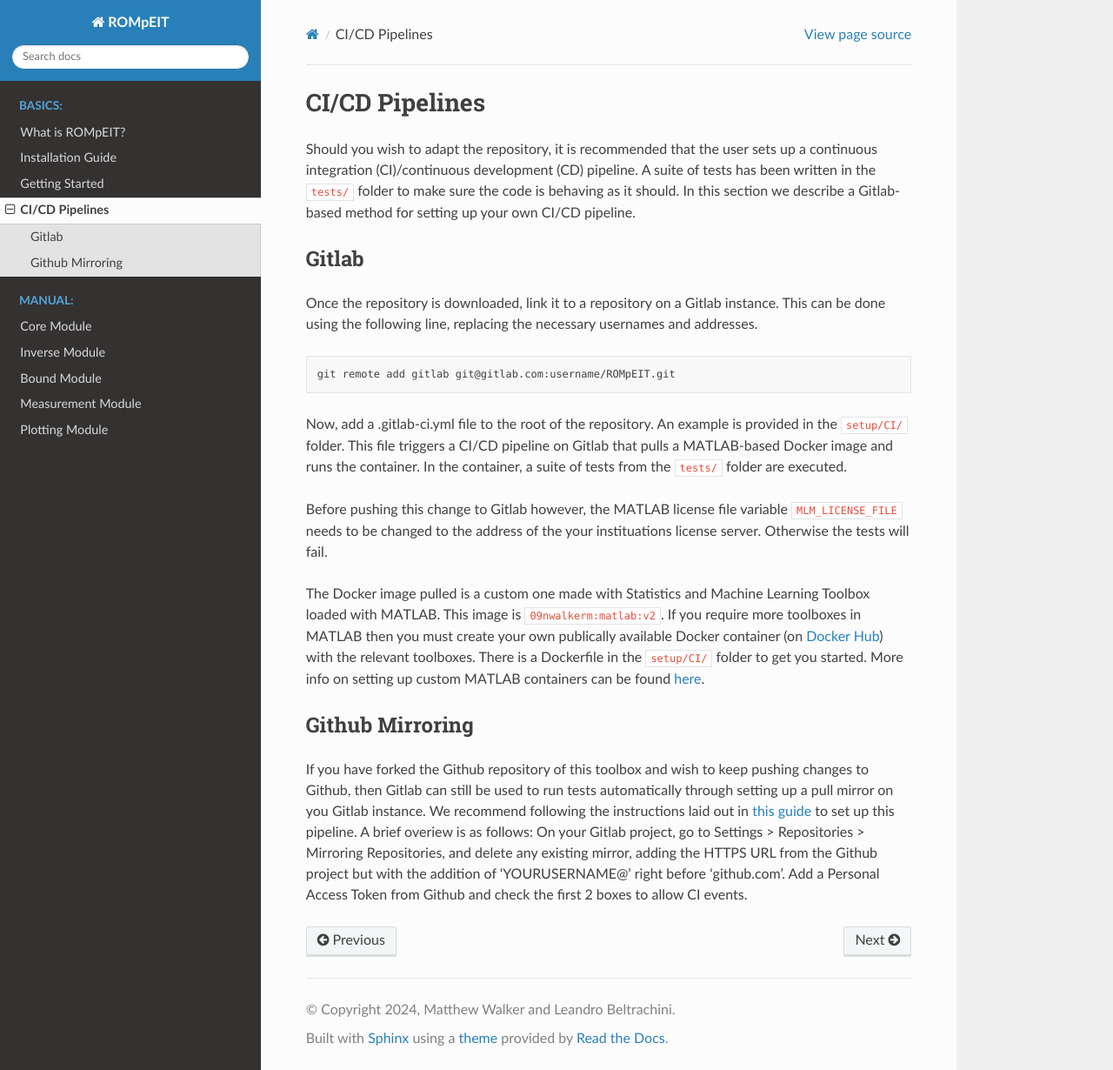
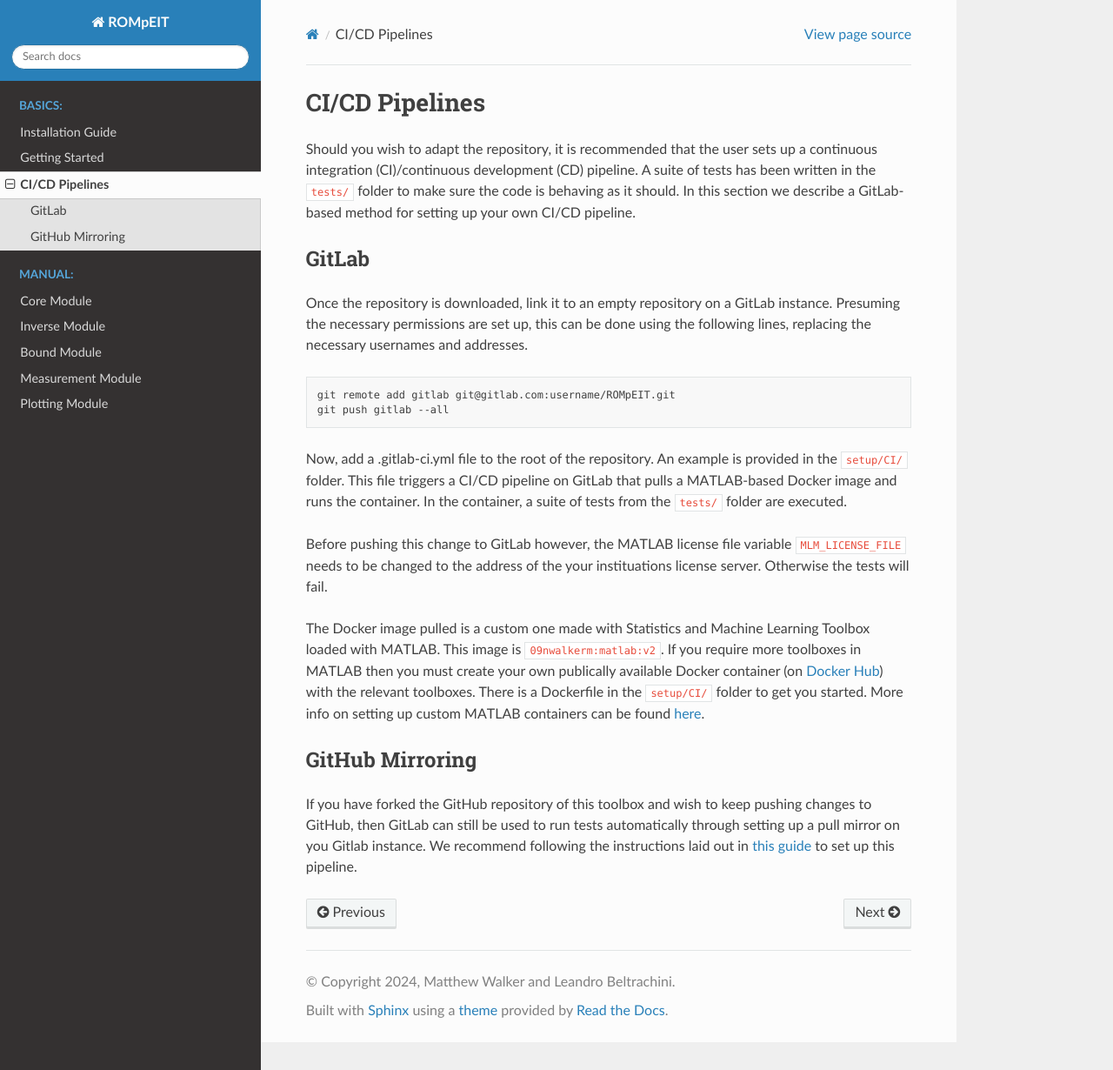
Before and after one commit to 09nwalkerm/ROMpEIT, a Sphinx documentation site: the page built from docs/cont_int.rst, in a window 1280 px wide and 1230 px high. Shown: the whole window at 87% size. Built offline with Sphinx 7.4.7 and the Read the Docs theme 3.1.0, drawn with Linux system fonts in a browser that asks for light colours.

Commit message:
update docs and add ci

```diff
--- a/docs/cont_int.rst
+++ b/docs/cont_int.rst
@@ -3,33 +3,33 @@ CI/CD Pipelines
 
 Should you wish to adapt the repository, it is recommended that the user sets up a continuous integration (CI)/continuous development (CD) pipeline.
 A suite of tests has been written in the :code:`tests/` folder to make sure the code is behaving as it should.
-In this section we describe a Gitlab-based method for setting up your own CI/CD pipeline.
+In this section we describe a GitLab-based method for setting up your own CI/CD pipeline.
 
-Gitlab
+GitLab
 ------
 
-Once the repository is downloaded, link it to a repository on a Gitlab instance. This can be done using the following line, replacing the necessary usernames and addresses.
+Once the repository is downloaded, link it to an empty repository on a GitLab instance. Presuming the necessary permissions are set up, this can be done using the following lines, replacing the necessary usernames and addresses.
 
 .. code-block:: bash
 
    git remote add gitlab git@gitlab.com:username/ROMpEIT.git
+   git push gitlab --all
 
 Now, add a .gitlab-ci.yml file to the root of the repository. An example is provided in the :code:`setup/CI/` folder.
-This file triggers a CI/CD pipeline on Gitlab that pulls a MATLAB-based Docker image and runs the container.
+This file triggers a CI/CD pipeline on GitLab that pulls a MATLAB-based Docker image and runs the container.
 In the container, a suite of tests from the :code:`tests/` folder are executed.
 
-Before pushing this change to Gitlab however, the MATLAB license file variable :code:`MLM_LICENSE_FILE` needs to be changed to the address of the your instituations license server.
+Before pushing this change to GitLab however, the MATLAB license file variable :code:`MLM_LICENSE_FILE` needs to be changed to the address of the your instituations license server.
 Otherwise the tests will fail.
 
 The Docker image pulled is a custom one made with Statistics and Machine Learning Toolbox loaded with MATLAB. This image is :code:`09nwalkerm:matlab:v2`.
 If you require more toolboxes in MATLAB then you must create your own publically available Docker container (on `Docker Hub <https://hub.docker.com/>`_) with the relevant toolboxes.
 There is a Dockerfile in the :code:`setup/CI/` folder to get you started.
-More info on setting up custom MATLAB containers can be found `here <https://github.com/mathworks-ref-arch/matlab-dockerfile>`_.
+More info on setting up custom MATLAB containers can be found `here <https://GitHub.com/mathworks-ref-arch/matlab-dockerfile>`_.
 
 
-Github Mirroring
+GitHub Mirroring
 ----------------
 
-If you have forked the Github repository of this toolbox and wish to keep pushing changes to Github, then Gitlab can still be used to run tests automatically through setting up a pull mirror on you Gitlab instance.
-We recommend following the instructions laid out in `this guide <https://docs.gitlab.com/ee/ci/ci_cd_for_external_repos/github_integration.html>`_ to set up this pipeline.
-A brief overiew is as follows: On your Gitlab project, go to Settings > Repositories > Mirroring Repositories, and delete any existing mirror, adding the HTTPS URL from the Github project but with the addition of 'YOURUSERNAME@' right before 'github.com'. Add a Personal Access Token from Github and check the first 2 boxes to allow CI events.
+If you have forked the GitHub repository of this toolbox and wish to keep pushing changes to GitHub, then GitLab can still be used to run tests automatically through setting up a pull mirror on you Gitlab instance.
+We recommend following the instructions laid out in `this guide <https://docs.gitlab.com/ee/ci/ci_cd_for_external_repos/GitHub_integration.html>`_ to set up this pipeline.
--- a/docs/index.rst
+++ b/docs/index.rst
@@ -20,7 +21,6 @@ If you are using this toolbox in your research then please cite it with Matthew
    :maxdepth: 1
    :caption: Basics:
 
-   What is ROMpEIT? <theory>
    Installation Guide <install>
    Getting Started <examples>
    CI/CD Pipelines <cont_int>
--- a/docs/install.rst
+++ b/docs/install.rst
@@ -1,8 +1,8 @@
 Installation Guide
 ==================
 
-Installing on a linux system
-----------------------------
+Installing on Linux
+-------------------
 
 Firstly, download this git repository:
 
--- a/docs/theory.rst
+++ b/docs/theory.rst
@@ -1,5 +1,10 @@
 What is ROMpEIT?
 ================
+
+ROMpEIT stands for Reduce Order Modelling for parametric Electrical Impedance Tomography.
+This section will provide a basic overview of these terms and some of the major themes relevant to the work.
+However, for a much more detailed account of this work and the theory behind it, the reader is directed to the associated `publication <https://doi.org/10.1088/1741-2552/adab20>`_ and the PhD thesis of Matthew R Walker which can be found `here <https://orca.cardiff.ac.uk/id/eprint/175201/>`_.
+
 
 What is ROM?
 ------------
```
Also changed, not shown: other parts of docs/index.rst (+1 -0 lines).
